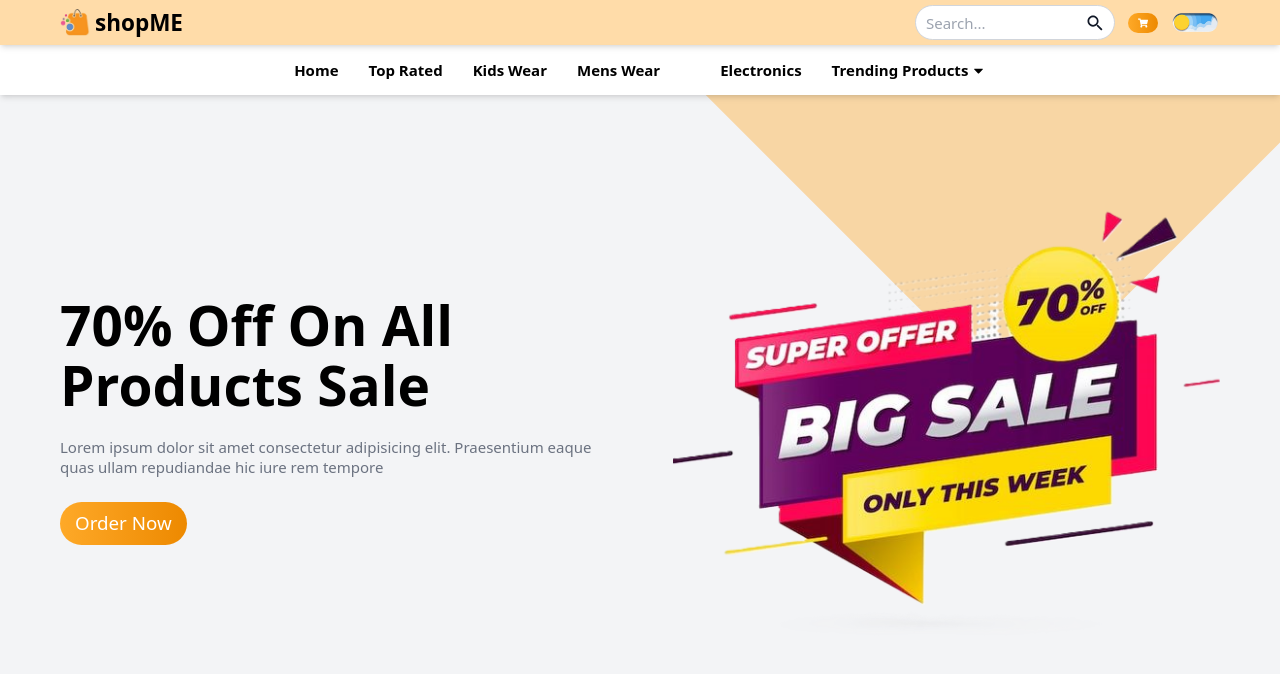
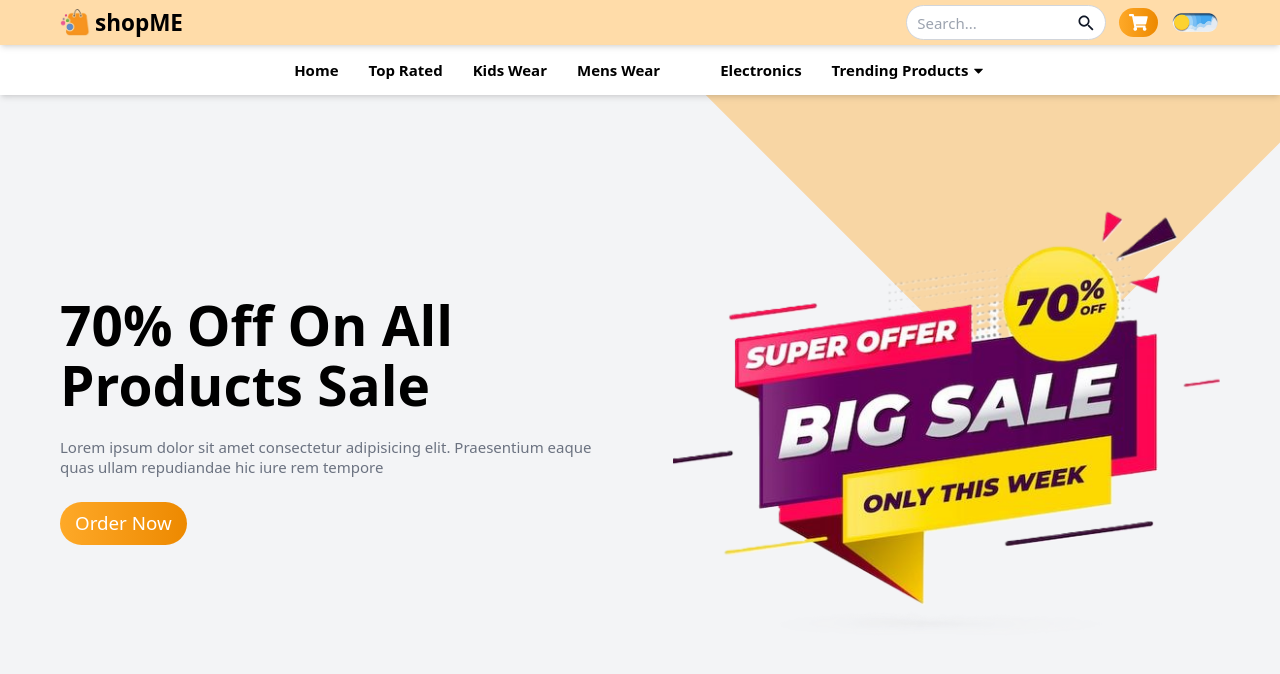
Before and after one commit to Jo-shua09/shop-me-commerce, a React (Vite) app: page / in a window 1280 px wide. Shown: the top 674 px of the page. Built offline with nearby package versions, Linux system fonts and the light colour scheme.

Commit message:
commit 7

```diff
--- a/src/components/Navbar.jsx
+++ b/src/components/Navbar.jsx
@@ -21,10 +21,10 @@ const Navbar = () => {
 
           {/*  search section starts */}
           <div className="flex items-center justify-between flex-nowrap gap-x-5">
-            <div className="relative group">
+            <div className="relative hidden group sm:block">
               <input
                 type="text"
-                className="pl-4 border border-gray-300 rounded-full text-2xl transition-all duration-300 text-black w-[20rem] h-[3.5rem] hover:w-[24rem] focus:w-[24rem] focus:shadow-xldark:bg-gray-900 dark:text-white hidden sm:block"
+                className="pl-4 border border-gray-300 rounded-full text-2xl transition-all duration-300 text-black w-[20rem] h-[3.5rem] hover:w-[24rem] focus:w-[24rem] focus:shadow-xl dark:bg-gray-900 dark:text-white "
                 placeholder="search..."
               />
               <IoMdSearch className="absolute text-gray-900 transform -translate-y-1/2 cursor-pointer group-hover:text-primary dark:text-white size-8 right-4 top-1/2" />
@@ -36,7 +36,7 @@ const Navbar = () => {
               className="flex items-center px-4 py-2 text-3xl text-white transition-all duration-500 ease-in-out rounded-full bg-gradient-to-r from-primary to-secondary gap-x-2 group"
             >
               <span className="hidden font-medium group-hover:block">Order</span>
-              <FaShoppingCart className="text-5xl sm:text-base " />
+              <FaShoppingCart className="text-5xl sm:text-3xl " />
             </button>
 
             {/*  dark mode starts */}
@@ -70,7 +70,7 @@ const Navbar = () => {
             </span>
           </a>
 
-          <div className="w-full text-black hidden group-hover:block absolute  z-[9999]  py-3 bg-white  rounded-md shadow-lg">
+          <div className="w-full text-black hidden group-hover:block absolute  z-[9999]  py-3 bg-white dark:bg-gray-900 dark:text-white  rounded-md shadow-lg">
             <ul className="">
               {DropDown.map((drop) => (
                 <li key={drop.id} className="px-2 list-none ">
```
